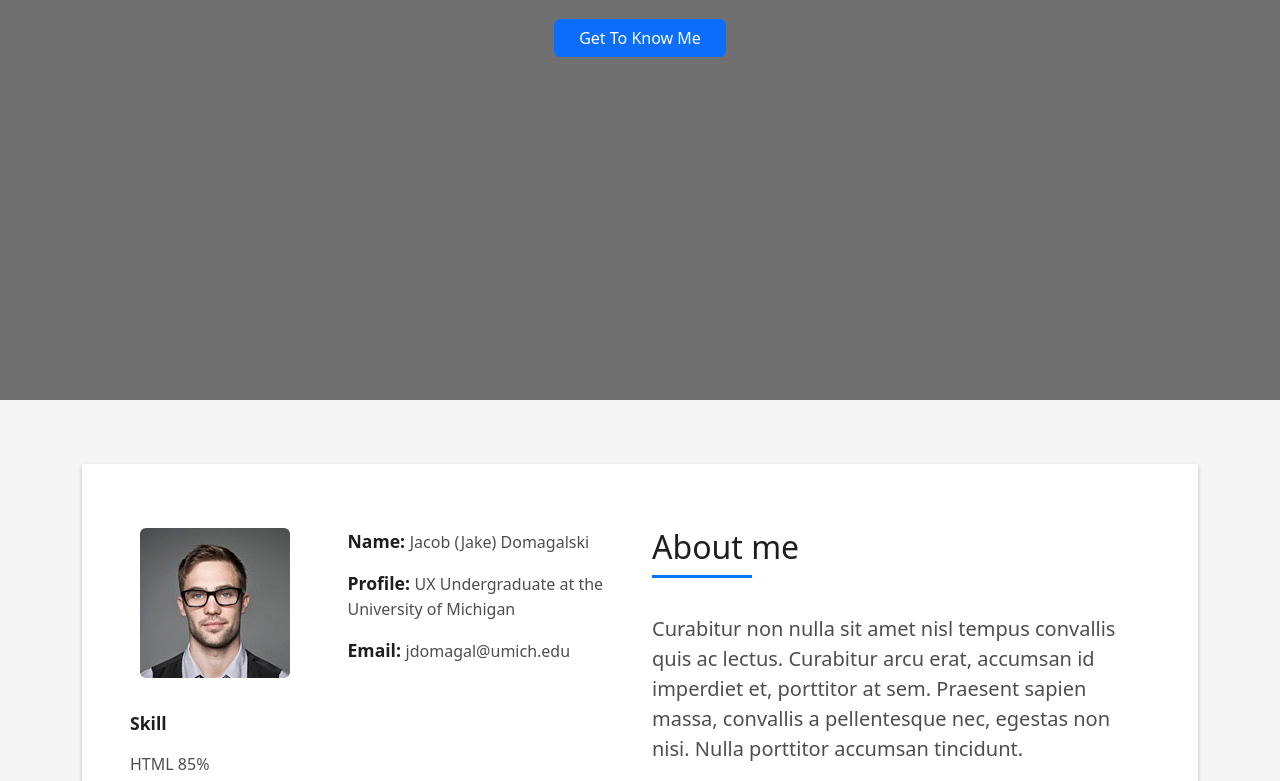
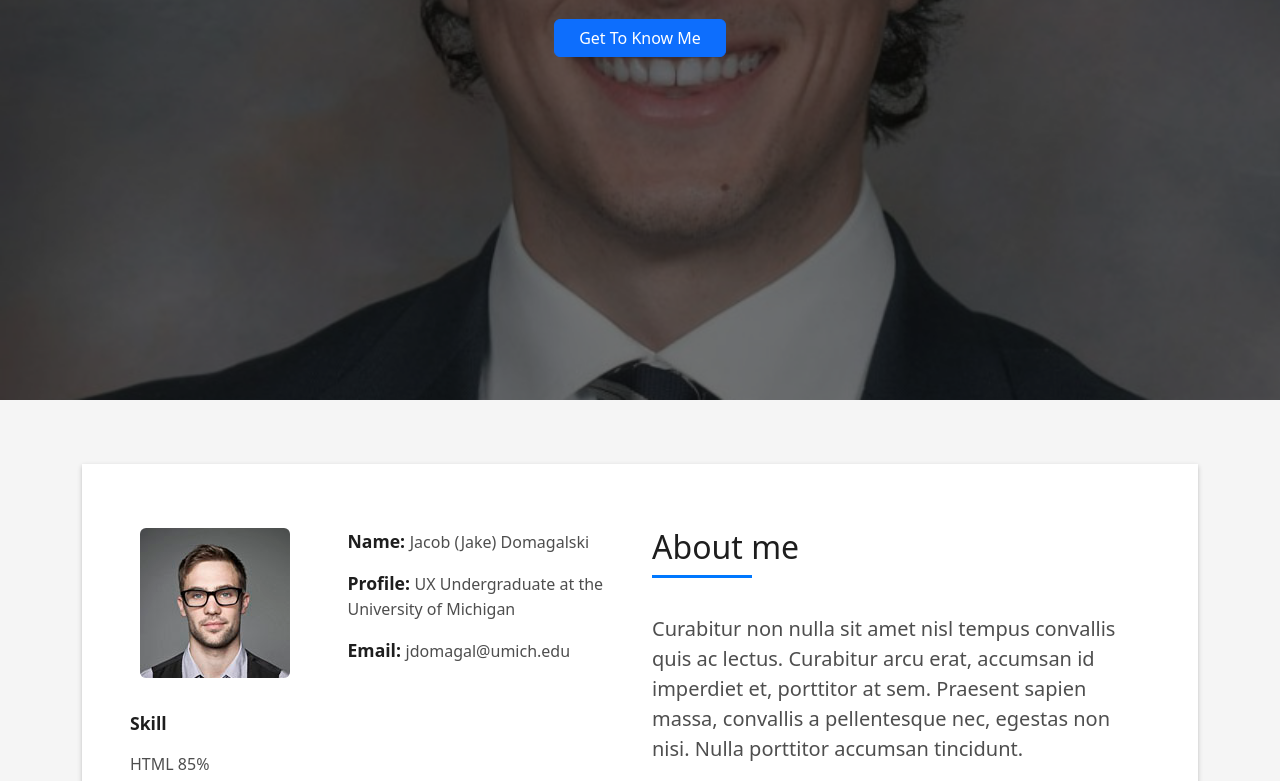
Before and after one commit to jdomagalski/UX-Portfolio, a plain HTML site: page index.html in a window 1280 px wide. Shown: the part 400-1181 px from the top of the page. Drawn offline with Linux system fonts and the light colour scheme; files whose address does not match are found by name.

Commit message:
Update index.html

```diff
--- a/index.html
+++ b/index.html
@@ -73,7 +73,7 @@
   </header><!-- End Header -->
 
   <!-- ======= Hero Section ======= -->
-  <div id="hero" class="hero route bg-image" style="background-image: url(assets\img\Domagalski_headshot.jpg)"> <!-- change image-->
+  <div id="hero" class="hero route bg-image" style="background-image: url(C:\Users\Jake\Documents\GitHub\UX-Portfolio\assets\img\Domagalski_headshot.jpg)"> <!-- change image-->
     <div class="overlay-itro"></div>
     <div class="hero-content display-table">
       <div class="table-cell">
```
